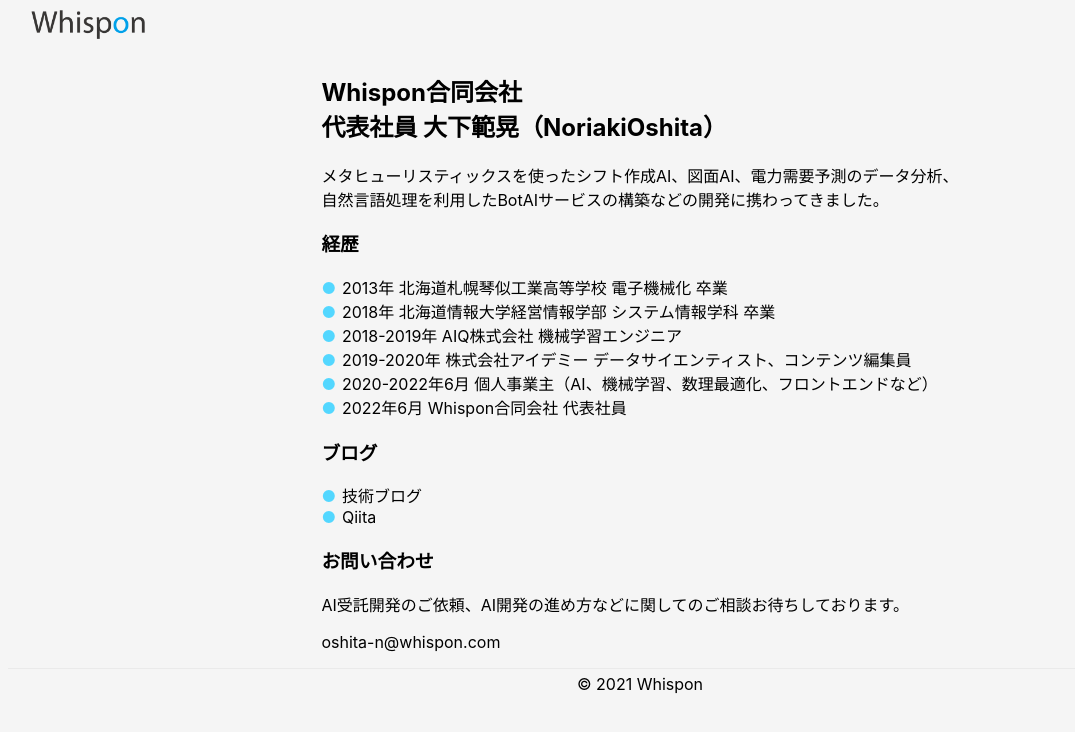
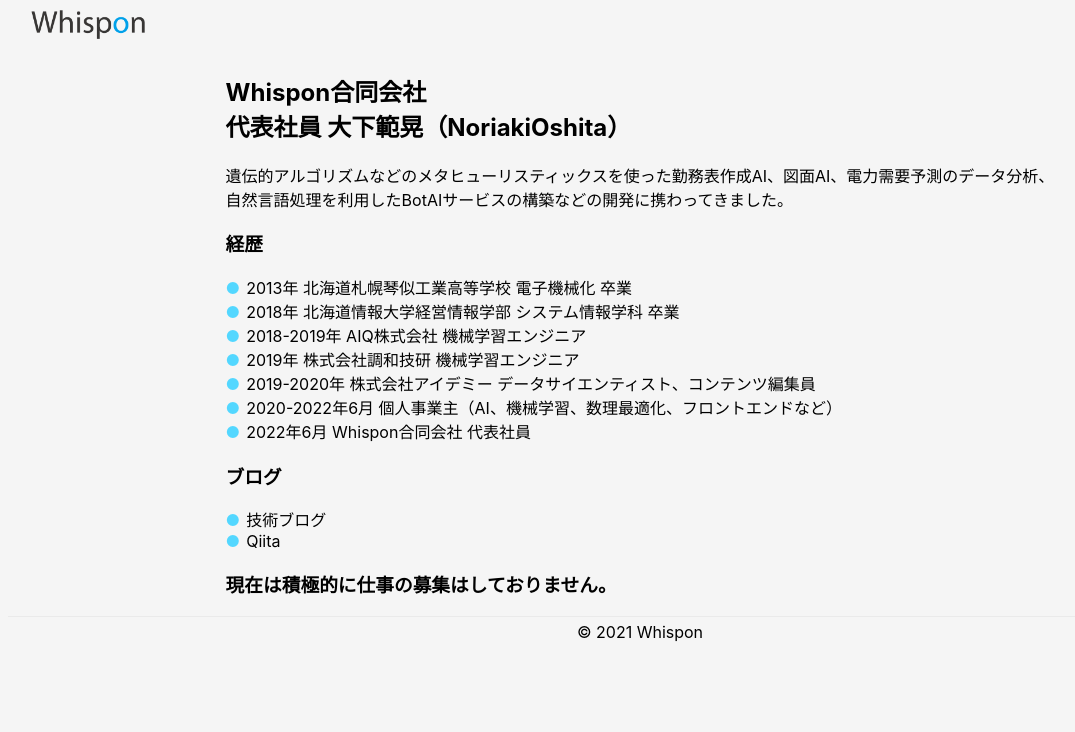
Before and after one commit to oshita-n/whispon_lp, a Next.js app: page / in a window 1280 px wide. Shown: the top 732 px of the page, without its empty margins (0-1075 px from the left). Built offline with nearby package versions, Linux system fonts and the light colour scheme.

Commit message:
ページの更新

```diff
--- a/pages/index.tsx
+++ b/pages/index.tsx
@@ -17,7 +17,7 @@
         <div className={styles.contents}>
           <h2>Whispon合同会社<br/>代表社員 大下範晃（NoriakiOshita）</h2>
           <p>
-          メタヒューリスティックスを使ったシフト作成AI、図面AI、電力需要予測のデータ分析、<br />
+          遺伝的アルゴリズムなどのメタヒューリスティックスを使った勤務表作成AI、図面AI、電力需要予測のデータ分析、<br />
           自然言語処理を利用したBotAIサービスの構築などの開発に携わってきました。
           </p>
           <h3>経歴</h3>
@@ -25,6 +25,7 @@
             <li>2013年 北海道札幌琴似工業高等学校 電子機械化 卒業</li>
             <li>2018年 北海道情報大学経営情報学部 システム情報学科 卒業</li>
             <li>2018-2019年 AIQ株式会社 機械学習エンジニア</li>
+            <li>2019年 株式会社調和技研 機械学習エンジニア</li>
             <li>2019-2020年 株式会社アイデミー データサイエンティスト、コンテンツ編集員</li>
             <li>2020-2022年6月 個人事業主（AI、機械学習、数理最適化、フロントエンドなど）</li>
             <li>2022年6月 Whispon合同会社 代表社員</li>
@@ -37,9 +38,7 @@
             <li><a href="https://kasupekira.com">技術ブログ</a></li>
             <li><a href="https://qiita.com/NoriakiOshita">Qiita</a></li>
           </ul>
-          <h3>お問い合わせ</h3>
-          <p>AI受託開発のご依頼、AI開発の進め方などに関してのご相談お待ちしております。</p>
-          <p>oshita-n@whispon.com</p>
+          <h3>現在は積極的に仕事の募集はしておりません。</h3>
         </div>
       </main>
 
```
